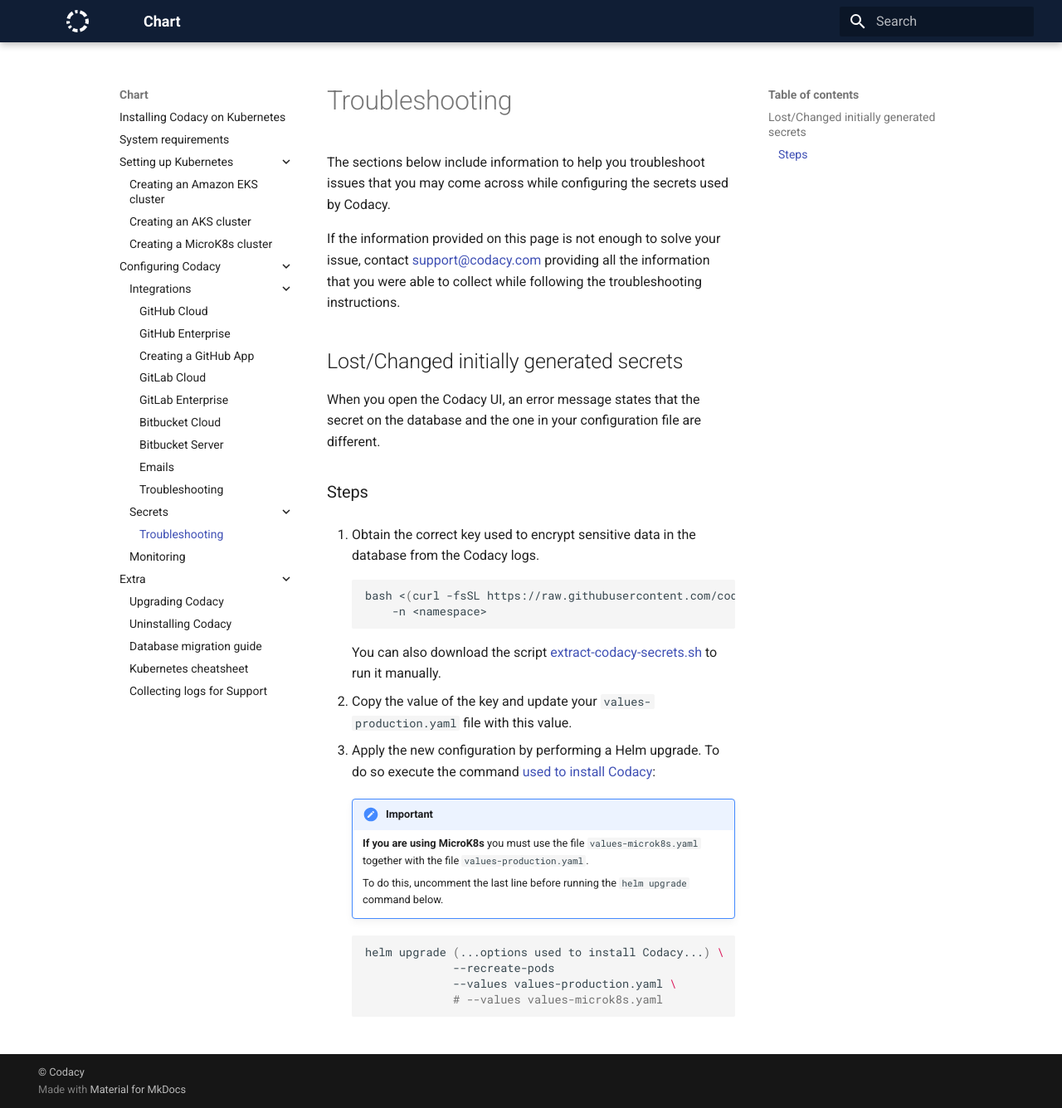
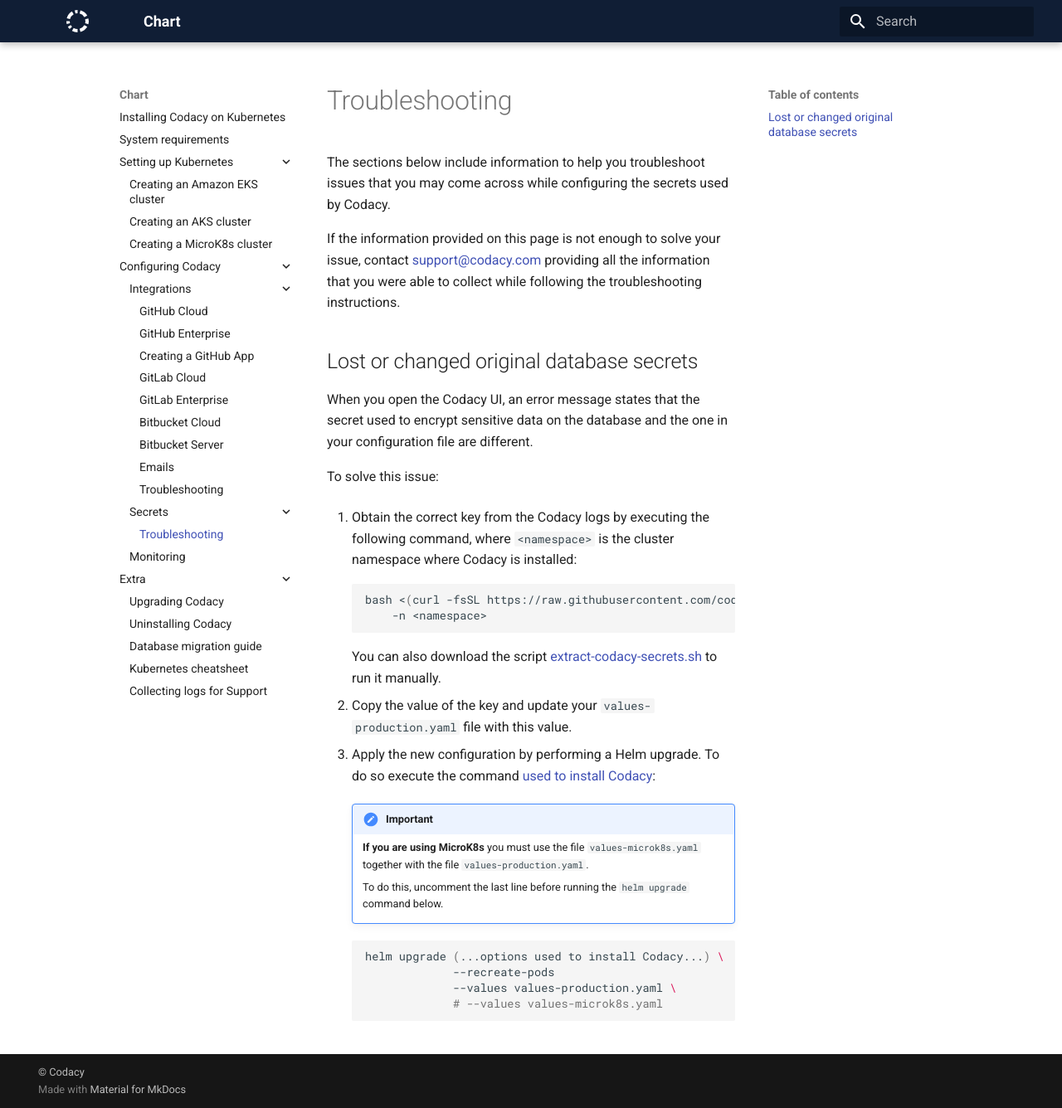
Before and after one commit to codacy/chart, an MkDocs documentation site: the page built from docs/configuration/secrets/troubleshoot.md, in a window 1280 px wide and 1336 px high. Shown: the whole window at 83% size. Built offline with MkDocs 1.6.1 and Material for MkDocs 9.7.7, drawn with Linux system fonts in a browser that asks for light colours.

Commit message:
Small edits

````diff
--- a/docs/configuration/secrets/troubleshoot.md
+++ b/docs/configuration/secrets/troubleshoot.md
@@ -4,13 +4,13 @@
 
 If the information provided on this page is not enough to solve your issue, contact [support@codacy.com](mailto:support@codacy.com) providing all the information that you were able to collect while following the troubleshooting instructions.
 
-## Lost/Changed initially generated secrets
+## Lost or changed original database secrets
 
-When you open the Codacy UI, an error message states that the secret on the database and the one in your configuration file are different.
+When you open the Codacy UI, an error message states that the secret used to encrypt sensitive data on the database and the one in your configuration file are different.
 
-### Steps
+To solve this issue:
 
-1. Obtain the correct key used to encrypt sensitive data in the database from the Codacy logs.
+1.  Obtain the correct key from the Codacy logs by executing the following command, where `<namespace>` is the cluster namespace where Codacy is installed:
 
     ```bash
     bash <(curl -fsSL https://raw.githubusercontent.com/codacy/chart/master/docs/configuration/secrets/extract-codacy-secrets.sh) \
@@ -19,7 +19,7 @@
 
     You can also download the script [extract-codacy-secrets.sh](extract-codacy-secrets.sh) to run it manually.
 
-2. Copy the value of the key and update your `values-production.yaml` file with this value.
+2.  Copy the value of the key and update your `values-production.yaml` file with this value.
 
 3.  Apply the new configuration by performing a Helm upgrade. To do so execute the command [used to install Codacy](../../index.md#helm-upgrade):
 
````
